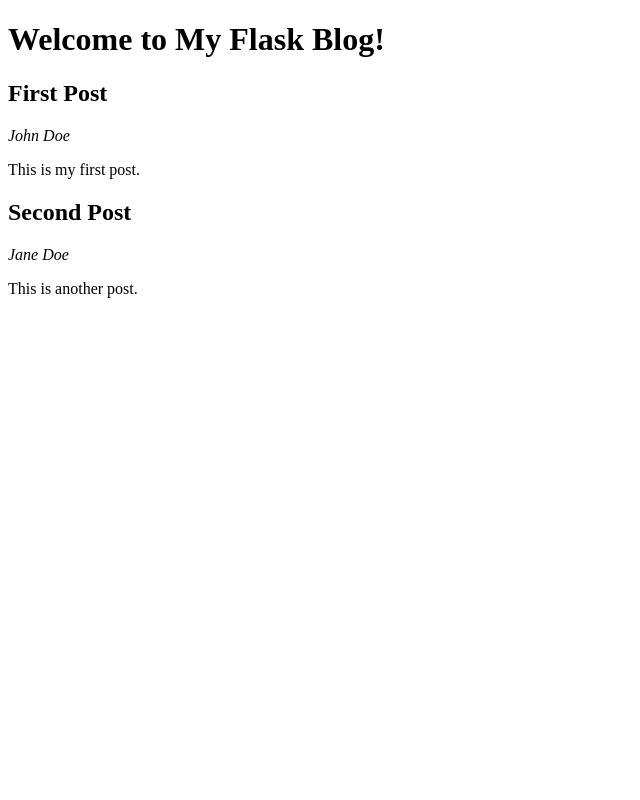
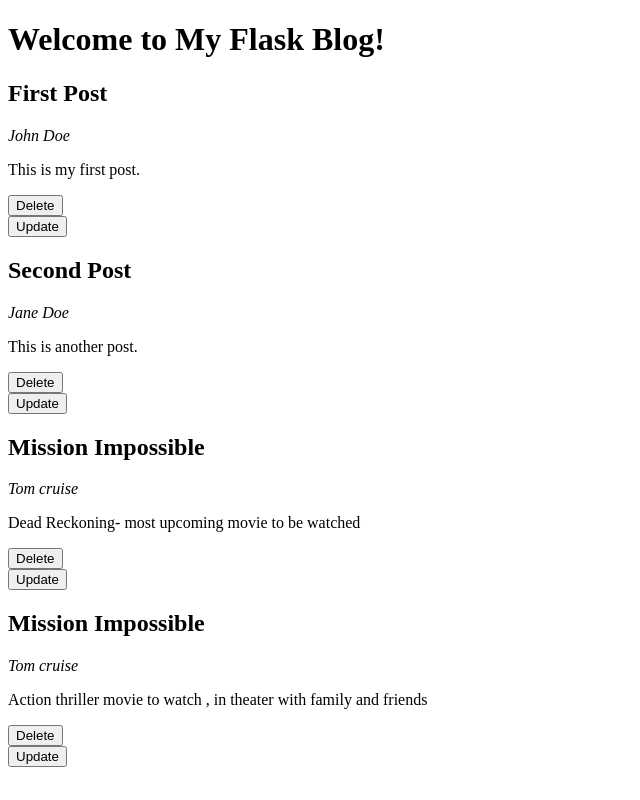
Before and after one commit to SteffanSingh/Master-blog, a Flask app: page / in a window 1280 px wide. Shown: the whole page, without its empty margins (0-640 px from the left). Run offline with Flask 3, Linux system fonts and the light colour scheme.

Commit message:
Delete api is added

```diff
--- a/app.py
+++ b/app.py
@@ -1,6 +1,4 @@
 import json
-
-
 from flask import Flask, render_template, request, redirect, url_for
 
 
@@ -20,22 +18,61 @@ def index():
 
 @app.route("/add", methods= ["GET", "POST"])
 def add():
-
     if request.method == "POST":
         new_post = {}
+
         id = len(blog_posts)+1
         title = request.form["title"]
+
         content = request.form["content"]
+
         author = request.form["author"]
         new_post["id"] = id
         new_post["title"] = title
         new_post["content"] = content
         new_post["author"] = author
+
         blog_posts.append(new_post)
+        print(blog_posts)
         with open("data.json", "w") as fileObject:
-            fileObject.write(blog_posts)
+            fileObject.write(json.dumps(blog_posts, indent=4))
+
         return redirect(url_for("index"))
     return render_template('add.html')
+
+@app.route("/delete/<int:post_id>")
+def delete(post_id):
+    for index,blog in enumerate(blog_posts):
+        if blog["id"] == post_id:
+            blog_posts.remove(blog)
+    post = [post for post in blog_posts if post["id"] == post_id]
+    with open("data.json", "w") as fileObject:
+        fileObject.write(json.dumps(blog_posts, indent=4))
+    return redirect(url_for("index"))
+
+
+@app.route('/update/<int:post_id>', methods=['GET', 'POST'])
+def update(post_id):
+    # Fetch the blog posts from the JSON file
+    post = [post for post in blog_posts if post["id"] == post_id ]
+    if post is None:
+        # Post not found
+        return "Post not found", 404
+    if request.method == 'POST':
+    # Update the post in the JSON file
+        author =request.form["author"]
+        title = request.form["title"]
+        content = request.form["content"]
+        post['author'] = author
+        post["content"] = content
+        post["title"] = title
+
+    # Redirect back to index
+        return redirect(url_for("index"))
+    # Else, it's a GET request
+
+    # So display the update.html page
+    return render_template('update.html', post=post)
 
 
 if __name__ == '__main__':
--- a/data.json
+++ b/data.json
@@ -1,5 +1,26 @@
 [
-    {"id": 1, "author": "John Doe", "title": "First Post", "content": "This is my first post."},
-    {"id": 2, "author": "Jane Doe", "title": "Second Post", "content": "This is another post."}
-
+    {
+        "id": 1,
+        "author": "John Doe",
+        "title": "First Post",
+        "content": "This is my first post."
+    },
+    {
+        "id": 2,
+        "author": "Jane Doe",
+        "title": "Second Post",
+        "content": "This is another post."
+    },
+    {
+        "id": 4,
+        "title": "Mission Impossible",
+        "content": "Dead Reckoning- most upcoming movie to be watched",
+        "author": "Tom cruise"
+    },
+    {
+        "id": 4,
+        "title": "Mission Impossible",
+        "content": "Action thriller movie to watch , in theater with family and friends",
+        "author": "Tom cruise"
+    }
 ]
--- a/templates/add.html
+++ b/templates/add.html
@@ -17,7 +17,7 @@
         <input type="text" id="title" name="title" > <br>
 
         <label for="content">Content </label> <br>
-        <input type="text" id="content" name="author" > <br>
+        <input type="text" id="content" name="content" > <br>
 
         <input type="submit" value="Submit">
     </form>
--- a/templates/index.html
+++ b/templates/index.html
@@ -10,14 +10,23 @@
     <h1>Welcome to My Flask Blog!</h1>
 
     {% for post in posts %}
-    <div class="post">
-
+        <form class="post" action="/delete/{{post['id']}} "  >
 
         <h2>{{post['title']}} </h2>
         <p><em>{{post['author']}}</em></p>
         <p>{{post['content']}}</p>
 
-    </div>
+
+        <input type="Submit" value='Delete' >
+
+
+        </form>
+
+
+        <form action="update/{{post['id']}}">
+            <input type="Submit" value="Update" >
+        </form>
+
 
     {% endfor %}
 
```
